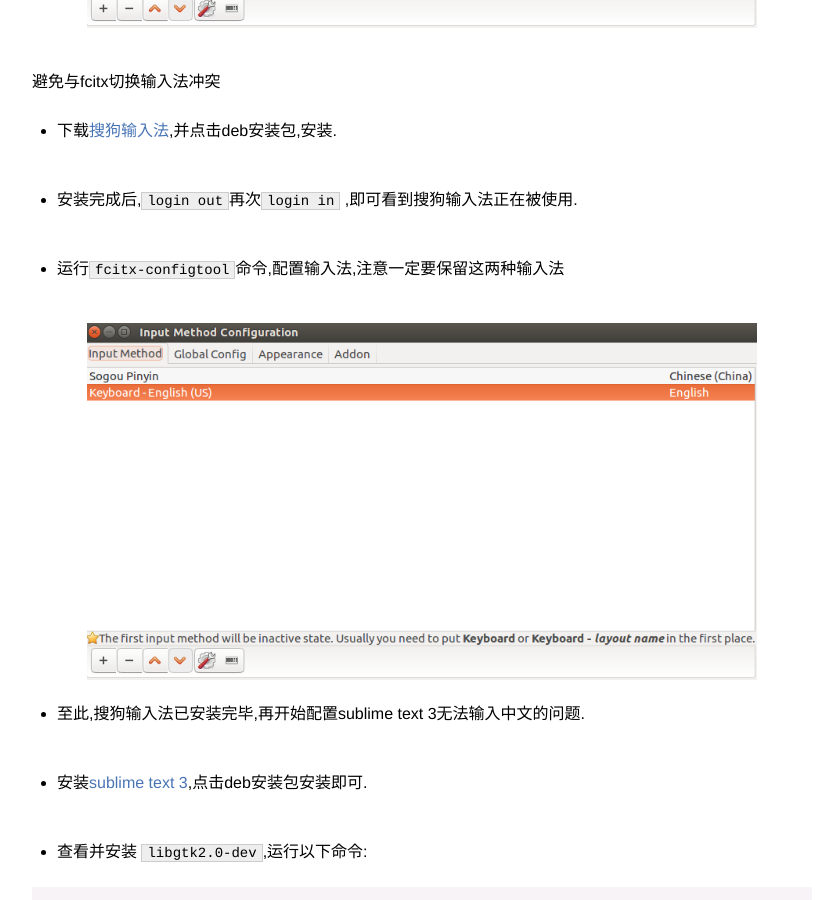
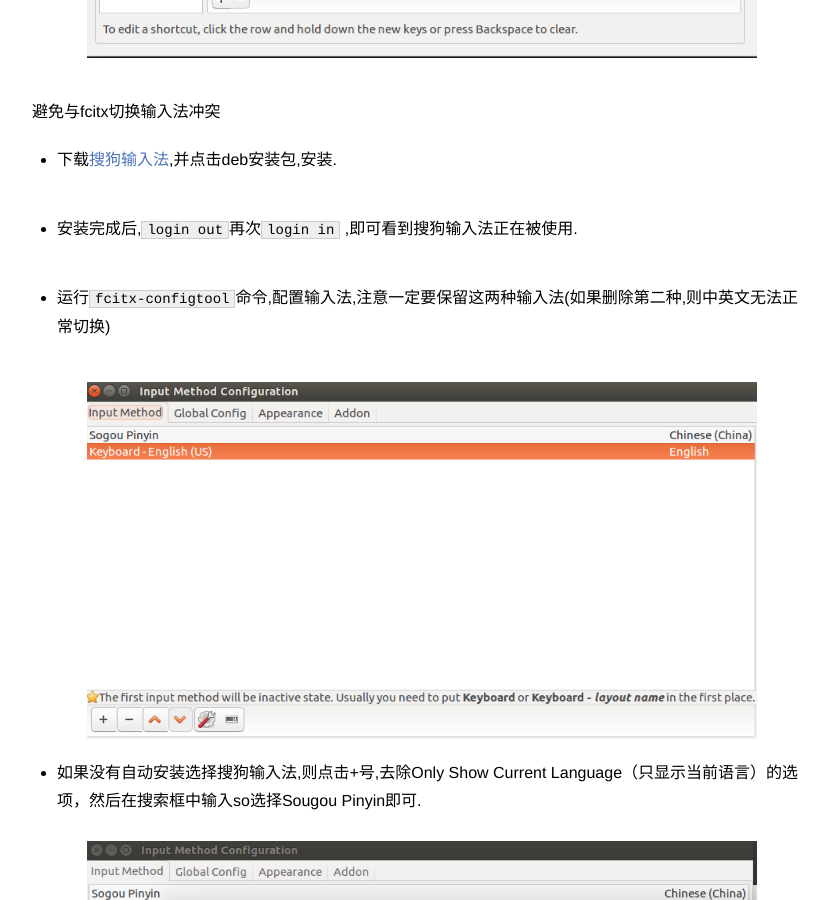
Before and after one commit to fanyonga/fanyonga.github.io, a Jekyll site: the page built from _posts/2016-08-17-suogouinput.md, in a window 1280 px wide and 900 px high, scrolled down 1661 px. Shown: the whole window, without its empty margins (218-1047 px from the left). Built offline with Jekyll 4.4.1, drawn with Linux system fonts in a browser that asks for light colours.

Commit message:
20170817_02 修改blog

```diff
--- a/_posts/2016-08-17-suogouinput.md
+++ b/_posts/2016-08-17-suogouinput.md
@@ -34,9 +34,13 @@ description: 如何在ubunru下安装搜狗输入法和配置sublime text3的中
 
 * 安装完成后,`login out`再次`login in` ,即可看到搜狗输入法正在被使用.
 
-* 运行`fcitx-configtool`命令,配置输入法,注意一定要保留这两种输入法
+* 运行`fcitx-configtool`命令,配置输入法,注意一定要保留这两种输入法(如果删除第二种,则中英文无法正常切换)
 
- ![Alt Text](/images/suogouinput_02.png)
+ ![Alt Text](/images/suogouinput_03.png)
+
+* 如果没有自动安装选择搜狗输入法,则点击+号,去除Only Show Current Language（只显示当前语言）的选项，然后在搜索框中输入so选择Sougou Pinyin即可.
+
+![Alt Text](/images/suogouinput_04.png)
 
 * 至此,搜狗输入法已安装完毕,再开始配置sublime text 3无法输入中文的问题.
 
```
Also changed, not shown: images/suogouinput_02.png, images/suogouinput_03.png, images/suogouinput_04.png (added).
